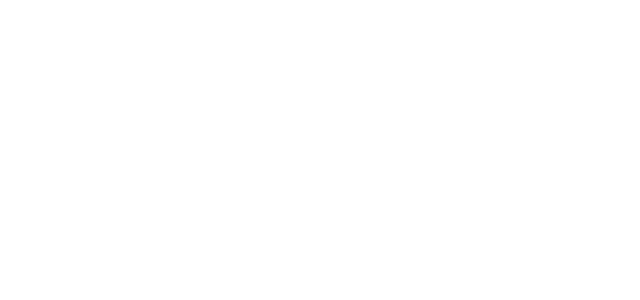
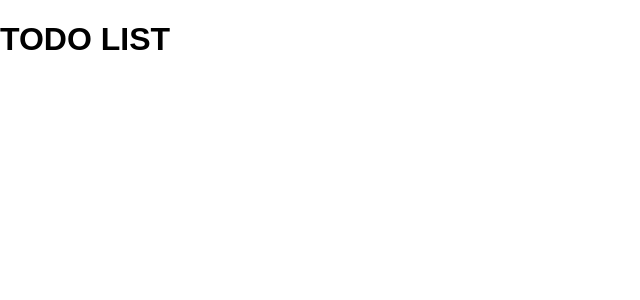
Before and after one commit to dadzzd/react-todo-list, a React (Create React App) app: page / in a window 1280 px wide. Shown: the top 300 px of the page, without its empty margins (0-640 px from the left). Built offline with nearby package versions, Linux system fonts and the light colour scheme.

Commit message:
create state

```diff
--- a/src/App.js
+++ b/src/App.js
@@ -17,10 +17,13 @@
 ].map(createItem);
 
 class App extends Component {
+  state = {
+    todoItems: defaultTodos
+  }
   render() {
     return (
       <div className="App">
-
+        <h1>TODO LIST</h1>
       </div>
     );
   }
```
